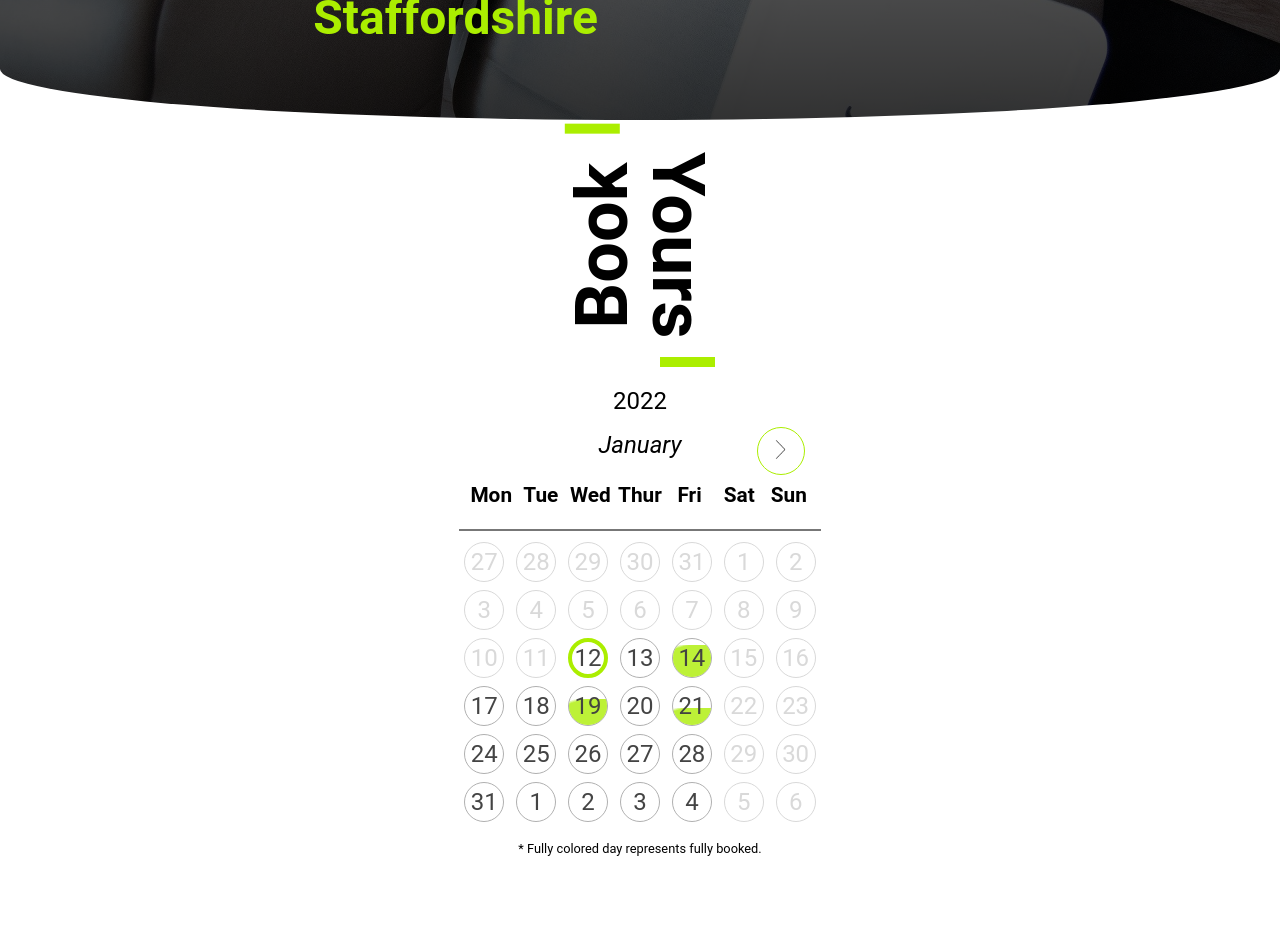
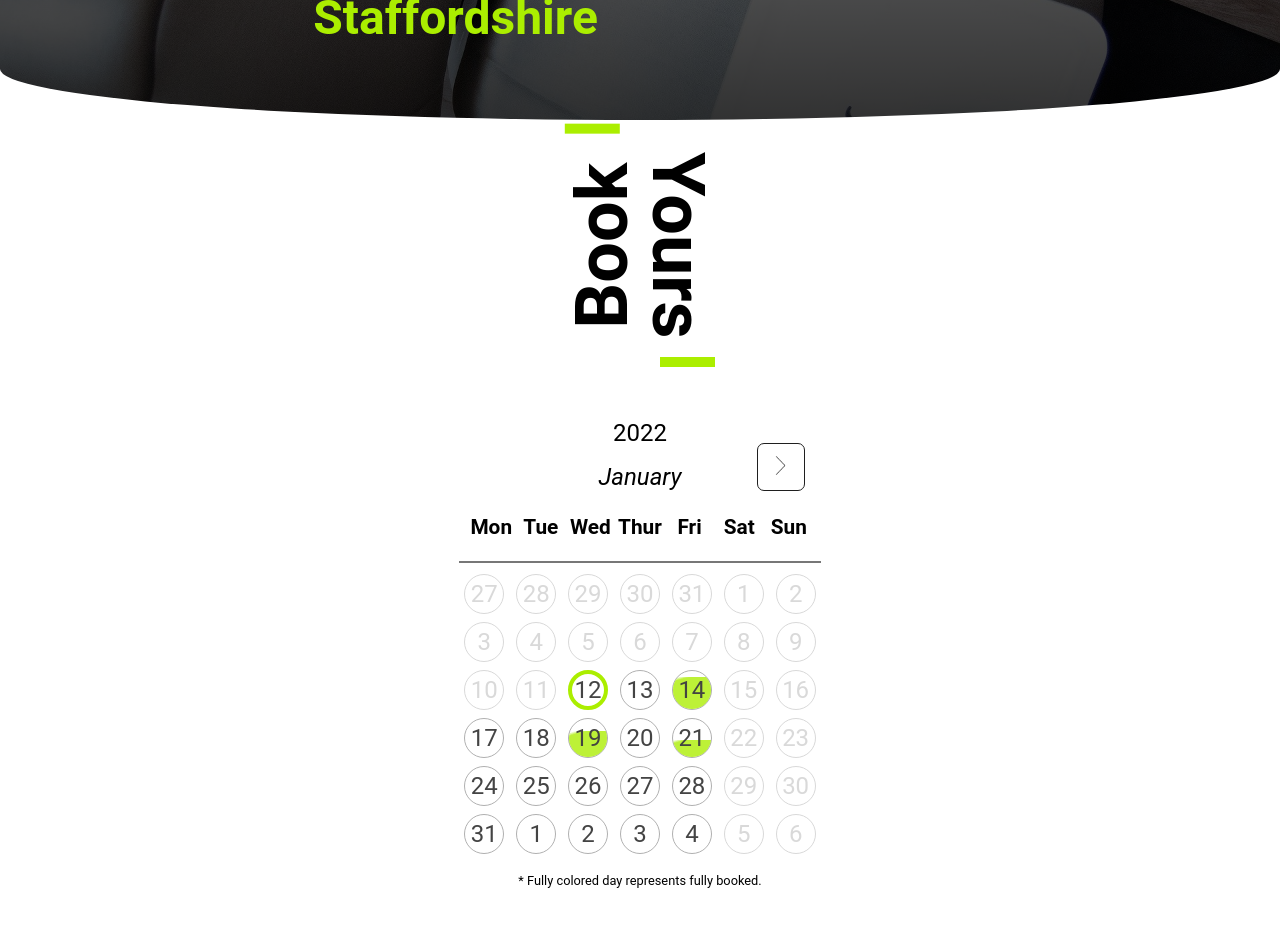
Before and after one commit to asorius/react-calendar, a React (Create React App) app: page / in a window 1280 px wide. Shown: the part 280-1206 px from the top of the page. Before the commit the page ends 1152 px from the top, so only its background shows below. Built offline with nearby package versions, Linux system fonts and the light colour scheme.

Commit message:
moved calendar button styles to container file,booking confirmation

```diff
--- a/src/App.css
+++ b/src/App.css
@@ -9,31 +9,3 @@
   min-height: 100vh;
   width: 100%;
 }
-button {
-  cursor: pointer;
-  margin: 0;
-  padding: 0.5rem;
-  text-transform: uppercase;
-  border: 1px solid var(--main-green);
-  border-radius: 1rem;
-  margin: 1rem;
-  background: white;
-  transition: all 0.5s;
-}
-
-button:hover {
-  border: 1px solid white;
-  background: var(--main-green);
-  color: white;
-}
-button:disabled {
-  background: white;
-  color: lightgray;
-}
-button:disabled:hover {
-  cursor: not-allowed;
-  border: 1px solid var(--main-green);
-}
-label {
-  font-size: 1.2rem;
-}
--- a/src/components/Bookings.tsx
+++ b/src/components/Bookings.tsx
@@ -7,7 +7,7 @@ export default function Bookings({ children }: { children: React.ReactNode }) {
         <h2 className='rotate'>Book</h2>
         <h2>Yours</h2>
       </div>
-      <div>{children}</div>
+      {children}
     </article>
   );
 }
--- a/src/components/calendar/Form.tsx
+++ b/src/components/calendar/Form.tsx
@@ -16,6 +16,7 @@ export default function Form({
     lastname: '',
     phone: '',
     email: '',
+    time: '',
   });
   const [errorMessage, setError] = useState('');
   const formElement = useRef<HTMLDivElement>(null);
@@ -44,6 +45,14 @@ export default function Form({
   }, [errorMessage]);
   const submitHandler = (e: React.SyntheticEvent) => {
     e.preventDefault();
+    const confirmmation = window.confirm(
+      `Book appointment on ${date.day}/${date.month}/${date.year} at ${values.time} ?`
+    );
+    if (confirmmation) {
+      console.log(
+        `Booked appointment on ${date} at ${values.time} for ${values.firstname} ${values.lastname}`
+      );
+    }
     values.phone.length < 8 &&
       values.email.length < 8 &&
       setError('Please enter either your phone number or email address');
@@ -56,10 +65,15 @@ export default function Form({
         {' '}
         Availability for {date.day}/{date.month}/{date.year}
       </h1>
+      <form className='form-element' onSubmit={submitHandler}>
         {times && (
           <div className='time-selection'>
-          <label htmlFor='time-select'>Choose time : </label>
-          <select name='time' id='time-select' onChange={handleInputChange}>
+            <label htmlFor='time-select'>Available times : </label>
+            <select
+              name='time'
+              id='time-select'
+              onChange={handleInputChange}
+              required>
               {times.map((time, i) => (
                 <option key={i} value={time}>
                   {time}
@@ -68,7 +82,6 @@ export default function Form({
             </select>
           </div>
         )}
-      <form className='form-element' onSubmit={submitHandler}>
         <InputElement
           name='firstname'
           labelText='First Name'
@@ -101,6 +114,7 @@ export default function Form({
         <div className='form-buttons'>
           <button
             type='submit'
+            className='form-button submit-button'
             disabled={
               values.firstname.length <= 2 || values.lastname.length <= 2
             }>
@@ -113,7 +127,7 @@ export default function Form({
               e.preventDefault();
               handleAction(false);
             }}>
-            Close
+            Cancel
           </button>
         </div>
       </form>
--- a/src/components/calendar/styles/calendar-container.css
+++ b/src/components/calendar/styles/calendar-container.css
@@ -7,7 +7,8 @@
   max-width: 960px;
   height: 100%;
   position: relative;
-  margin: 0 auto;
+  margin: 0.5rem auto;
+  padding: 1rem 0 2rem;
   overflow: hidden;
 }
 .form-weekday-container {
@@ -17,23 +18,46 @@
   width: 100%;
   height: 100%;
   margin: 0;
-  transition-duration: .7s;
-  transform:translateX(0);
+  transition-duration: 0.7s;
+  transform: translateX(0);
   padding: 0;
 }
-@keyframes sliderMobile{
-  0%{
+.calendar-container button {
+  cursor: pointer;
+  margin: 0;
+  padding: 0.3rem 0.8rem;
+  border: 1px solid var(--text-dark);
+  border-radius: 7px;
+  margin: 1rem;
+  background: white;
+  transition: all 0.5s;
+}
+
+.calendar-container button:hover {
+  border: 1px solid white;
+  background: var(--colors-primary);
+  color: white;
+}
+.calendar-container button:disabled {
+  background: white;
+  color: lightgray;
+}
+.calendar-container button:disabled:hover {
+  cursor: not-allowed;
+  border: 1px solid var(--main-green);
+}
+@keyframes sliderMobile {
+  0% {
     /* transform: translateX(0%); */
-    opacity:1;
-
+    opacity: 1;
   }
-  100%{
+  100% {
     /* transform: translateX(200%); */
-    opacity:0;
+    opacity: 0;
   }
 }
 .form-weekday-container.form-active {
-  transform:translateX(-100%);
+  transform: translateX(-100%);
   /* opacity:0 */
 }
 @keyframes unmount {
```
Lines whose indentation alone changed are shown as unchanged.
